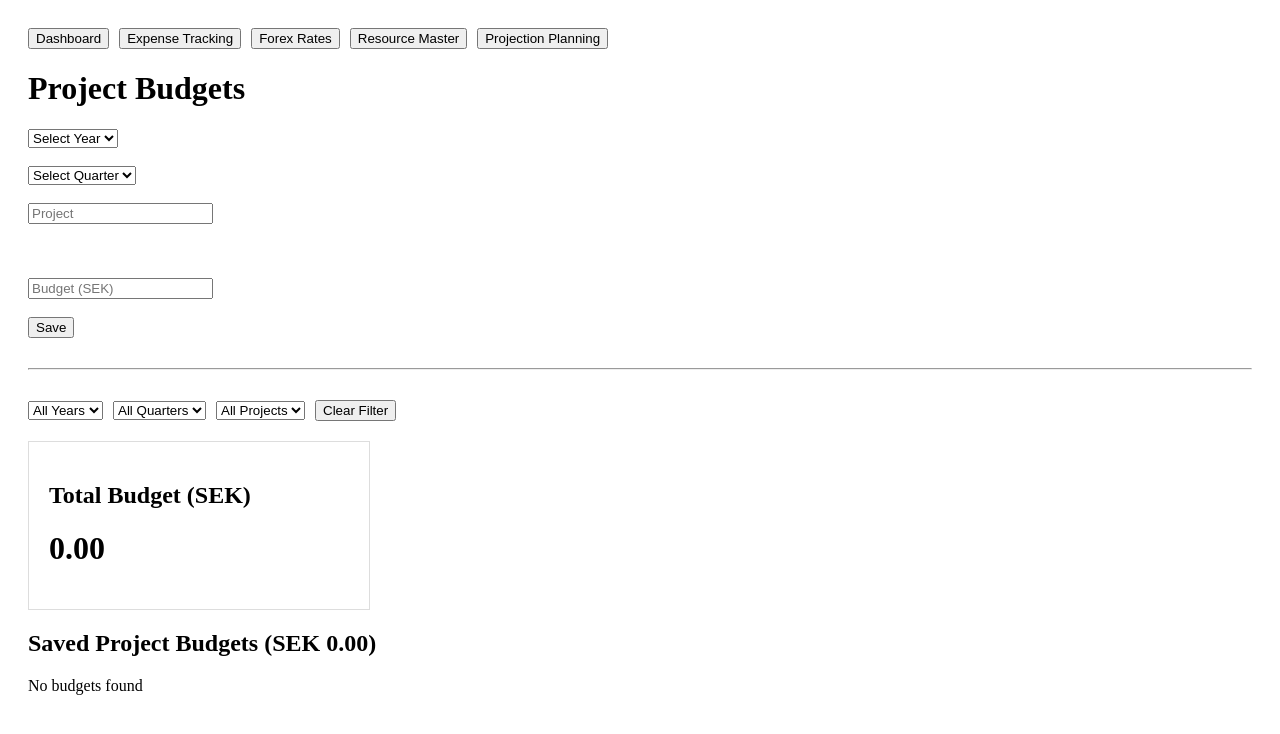
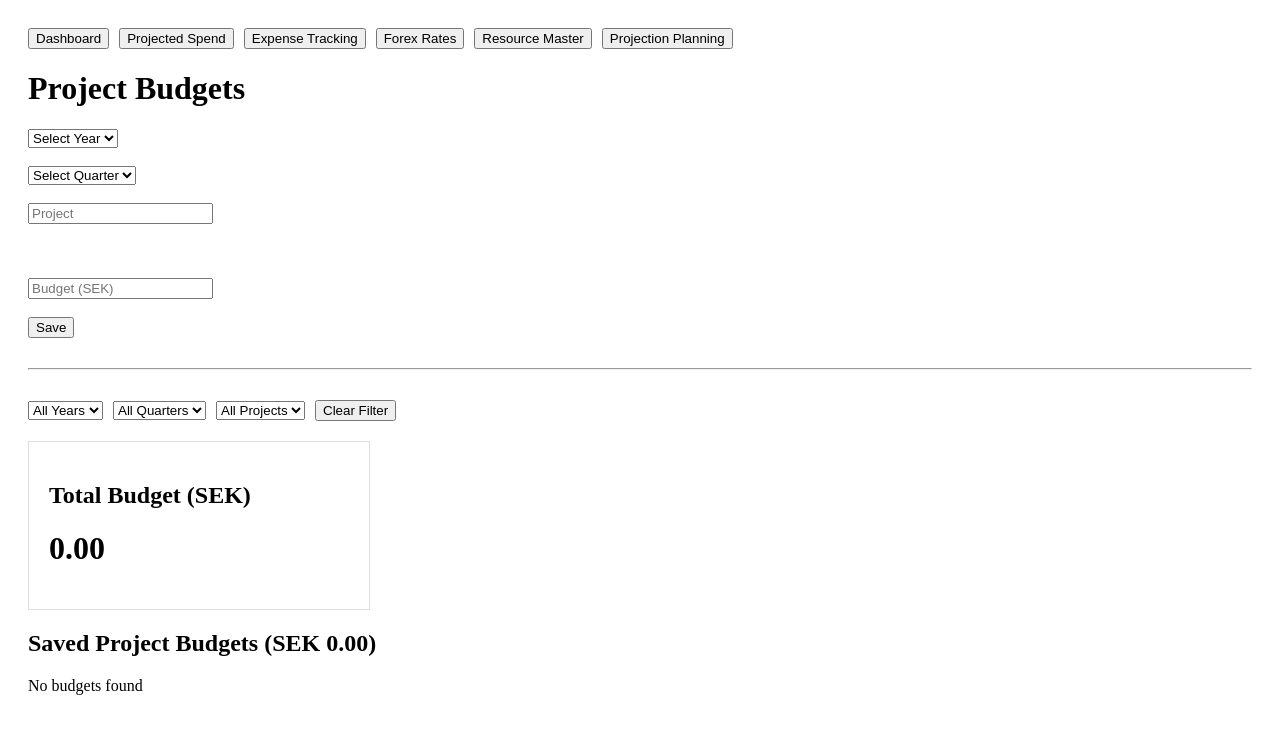
Before and after one commit to pinaki-GH/budget-tracker, a Next.js app: page /project-budgets in a window 1280 px wide. Shown: the top 734 px of the page. Built offline with nearby package versions, Linux system fonts and the light colour scheme.

Commit message:
Update page.js

```diff
--- a/app/project-budgets/page.js
+++ b/app/project-budgets/page.js
@@ -139,6 +139,10 @@ export default function ProjectBudgetsPage() {
       <div style={{ marginBottom: 20 }}>
         <Link href="/">
           <button>Dashboard</button>
+        </Link>
+
+        <Link href="/add-budget" style={{ marginLeft: 10 }}>
+          <button>Projected Spend</button>
         </Link>
 
         <Link href="/add-expense" style={{ marginLeft: 10 }}>
```
